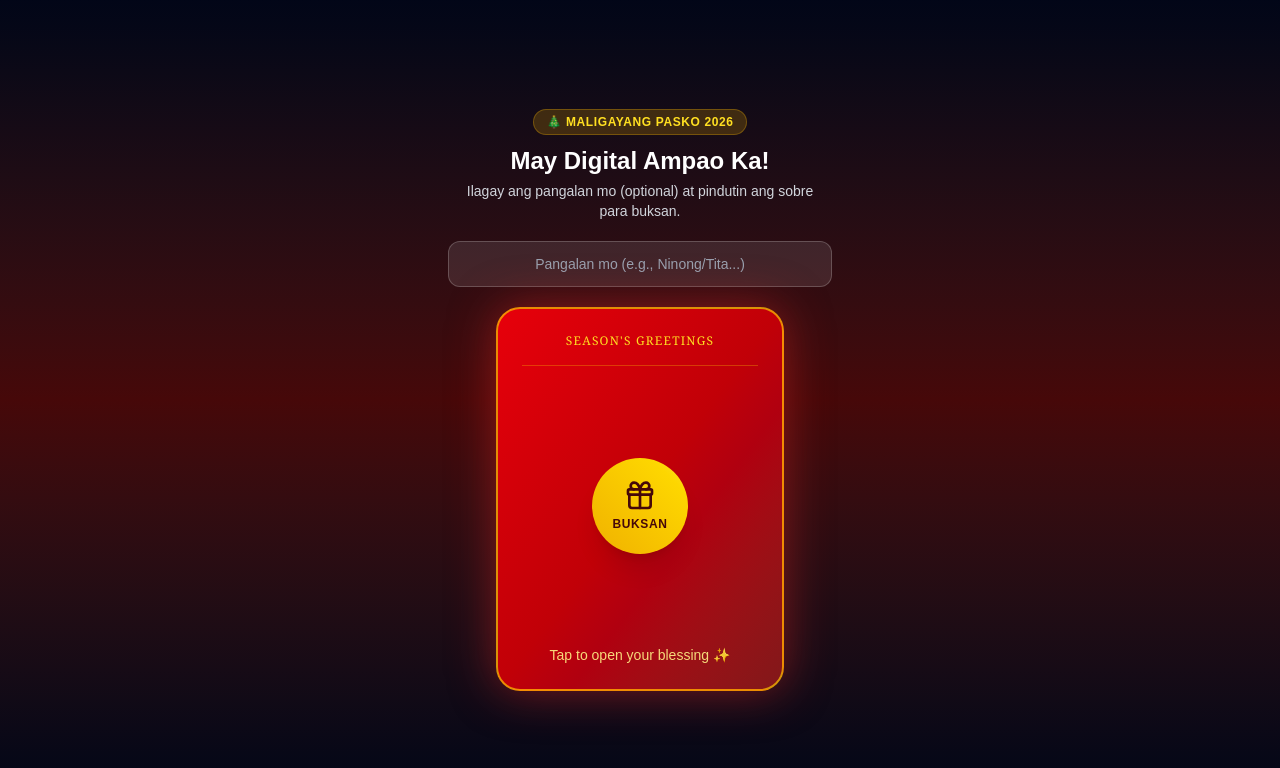
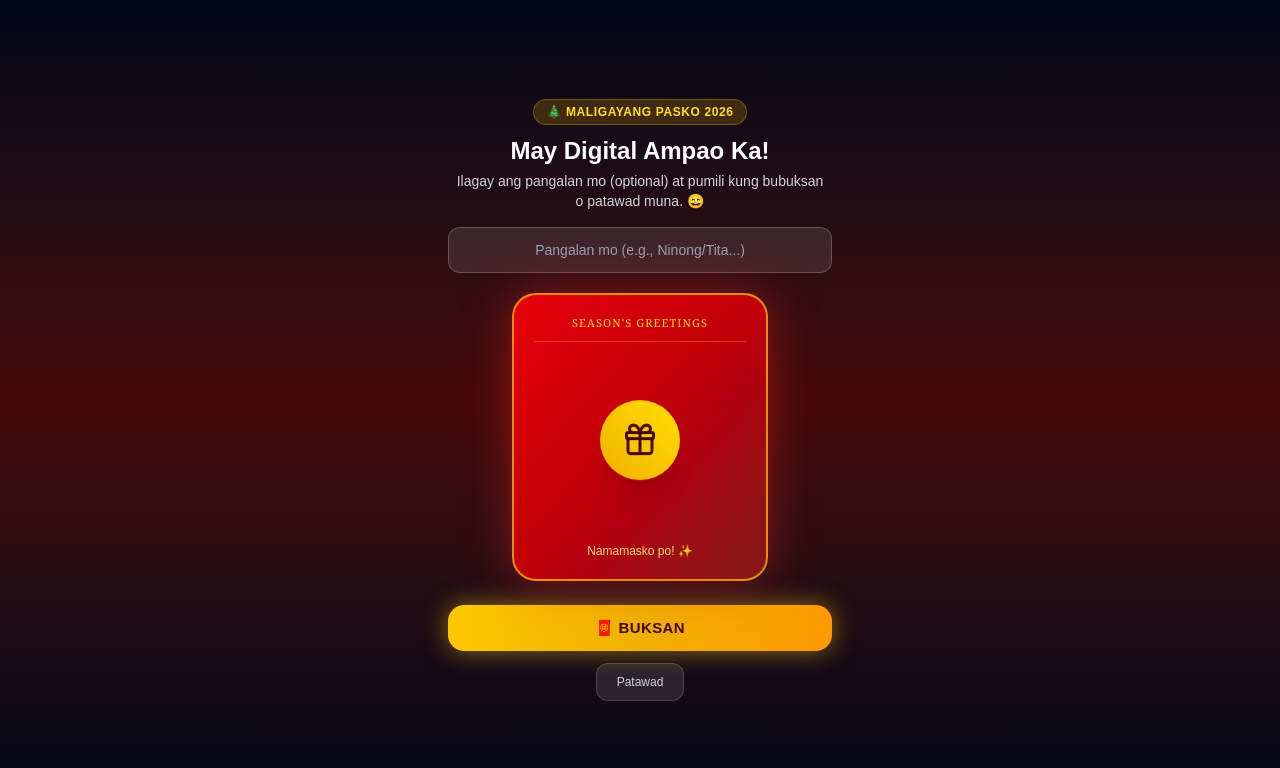
Before and after one commit to rodel1212/e-ampao, a Next.js app: page / in a window 1280 px wide. Shown: the top 768 px of the page. Built offline with nearby package versions, Linux system fonts and the light colour scheme.

Commit message:
Update page.js with Buksan and Patawad buttons

```diff
--- a/src/app/page.js
+++ b/src/app/page.js
@@ -4,15 +4,28 @@ import { useState, useRef } from "react";
 import confetti from "canvas-confetti";
 import { Gift, Volume2, VolumeX, Copy, Check, Download } from "lucide-react";
 
+const PATAWAD_TEXTS = [
+  "Patawad",
+  "Sigurado ka ba?",
+  "Weh? Patawad talaga?",
+  "Sige na Ninong/Ninang!",
+  "Bawal tumanggi ngayong Pasko!",
+  "Last chance, pindutin ang Buksan!",
+];
+
 export default function DigitalAmpao() {
   const [isOpen, setIsOpen] = useState(false);
   const [isPlaying, setIsPlaying] = useState(false);
   const [copied, setCopied] = useState(false);
   const [senderName, setSenderName] = useState("");
+  const [patawadCount, setPatawadCount] = useState(0);
   const audioRef = useRef(null);
 
   const gcashNumber = "0956-326-9602";
   const accountName = "HE**N M.";
+
+  const maxPatawad = PATAWAD_TEXTS.length;
+  const isPatawadGone = patawadCount >= maxPatawad;
 
   const handleOpenAmpao = async () => {
     setIsOpen(true);
@@ -42,6 +55,10 @@ export default function DigitalAmpao() {
     } catch (error) {
       console.error("Webhook error:", error);
     }
+  };
+
+  const handlePatawadClick = () => {
+    setPatawadCount((prev) => prev + 1);
   };
 
   const toggleAudio = () => {
@@ -80,7 +97,7 @@ export default function DigitalAmpao() {
 
       {!isOpen ? (
         <div className="w-full max-w-[340px] sm:max-w-sm flex flex-col items-center">
-          <div className="mb-5 text-center">
+          <div className="mb-4 text-center">
             <span className="inline-block px-3 py-1 text-[11px] sm:text-xs font-semibold tracking-wider uppercase bg-yellow-500/20 text-yellow-300 border border-yellow-500/30 rounded-full">
               🎄 Maligayang Pasko 2026
             </span>
@@ -88,7 +105,7 @@ export default function DigitalAmpao() {
               May Digital Ampao Ka!
             </h1>
             <p className="text-xs sm:text-sm text-gray-300 mt-1 px-2">
-              Ilagay ang pangalan mo (optional) at pindutin ang sobre para buksan.
+              Ilagay ang pangalan mo (optional) at pumili kung bubuksan o patawad muna. 😄
             </p>
           </div>
 
@@ -100,29 +117,54 @@ export default function DigitalAmpao() {
             className="w-full mb-5 px-4 py-3 rounded-xl bg-white/10 border border-white/20 text-center text-base sm:text-sm text-white placeholder-gray-400 focus:outline-none focus:border-yellow-400 transition"
           />
 
-          <button
-            onClick={handleOpenAmpao}
-            className="group relative w-64 h-80 sm:w-72 sm:h-96 bg-gradient-to-br from-red-600 via-red-700 to-red-900 rounded-3xl shadow-[0_0_45px_rgba(220,38,38,0.5)] border-2 border-yellow-400/70 flex flex-col items-center justify-between p-5 sm:p-6 transition-transform duration-200 hover:scale-105 active:scale-95 cursor-pointer touch-manipulation"
-          >
-            <div className="w-full text-center border-b border-yellow-400/30 pb-3 sm:pb-4">
-              <p className="text-yellow-300 font-serif tracking-widest text-[11px] sm:text-xs uppercase">
+          {/* Digital Ampao Visual */}
+          <div className="relative w-60 h-64 sm:w-64 sm:h-72 bg-gradient-to-br from-red-600 via-red-700 to-red-900 rounded-3xl shadow-[0_0_45px_rgba(220,38,38,0.5)] border-2 border-yellow-400/70 flex flex-col items-center justify-between p-5 mb-6">
+            <div className="w-full text-center border-b border-yellow-400/30 pb-2.5">
+              <p className="text-yellow-300 font-serif tracking-widest text-[11px] uppercase">
                 Season&apos;s Greetings
               </p>
             </div>
 
-            <div className="w-20 h-20 sm:w-24 sm:h-24 rounded-full bg-gradient-to-tr from-yellow-500 to-yellow-300 shadow-xl flex flex-col items-center justify-center text-red-950 font-bold group-hover:rotate-12 group-active:rotate-12 transition-transform">
-              <Gift className="w-7 h-7 sm:w-8 sm:h-8 mb-1" />
-              <span className="text-[11px] sm:text-xs tracking-wider uppercase">
-                Buksan
-              </span>
+            <div className="w-16 h-16 sm:w-20 sm:h-20 rounded-full bg-gradient-to-tr from-yellow-500 to-yellow-300 shadow-xl flex items-center justify-center text-red-950 font-bold animate-bounce">
+              <Gift className="w-8 h-8 sm:w-9 sm:h-9" />
             </div>
 
             <div className="text-center">
-              <p className="text-yellow-200/90 text-xs sm:text-sm font-medium">
-                Tap to open your blessing ✨
+              <p className="text-yellow-200/90 text-xs font-medium">
+                {isPatawadGone
+                  ? "Wala nang Patawad button! Buksan na! 😂"
+                  : "Namamasko po! ✨"}
               </p>
             </div>
-          </button>
+          </div>
+
+          {/* Buksan & Patawad Buttons */}
+          <div className="w-full flex flex-col items-center justify-center gap-3">
+            <button
+              onClick={handleOpenAmpao}
+              style={{
+                fontSize: `${Math.min(15 + patawadCount * 3.5, 32)}px`,
+                paddingTop: `${Math.min(12 + patawadCount * 4, 28)}px`,
+                paddingBottom: `${Math.min(12 + patawadCount * 4, 28)}px`,
+              }}
+              className="w-full rounded-2xl bg-gradient-to-r from-yellow-400 via-yellow-500 to-amber-500 hover:from-yellow-300 hover:to-amber-400 active:scale-95 text-red-950 font-extrabold tracking-wide uppercase shadow-[0_0_25px_rgba(250,204,21,0.5)] transition-all duration-200 cursor-pointer touch-manipulation"
+            >
+              {isPatawadGone ? "🧧 BUKSAN NA! 🧧" : "🧧 Buksan"}
+            </button>
+
+            {!isPatawadGone && (
+              <button
+                onClick={handlePatawadClick}
+                style={{
+                  transform: `scale(${Math.max(1 - patawadCount * 0.1, 0.55)})`,
+                  opacity: Math.max(1 - patawadCount * 0.12, 0.35),
+                }}
+                className="px-5 py-2.5 rounded-xl bg-white/10 hover:bg-white/15 border border-white/15 text-gray-300 text-xs font-medium transition-all duration-200 cursor-pointer touch-manipulation"
+              >
+                {PATAWAD_TEXTS[patawadCount]}
+              </button>
+            )}
+          </div>
         </div>
       ) : (
         <div className="w-full max-w-[360px] sm:max-w-sm bg-slate-900/90 backdrop-blur-xl border border-yellow-400/40 rounded-3xl p-5 sm:p-6 shadow-2xl text-center">
```
